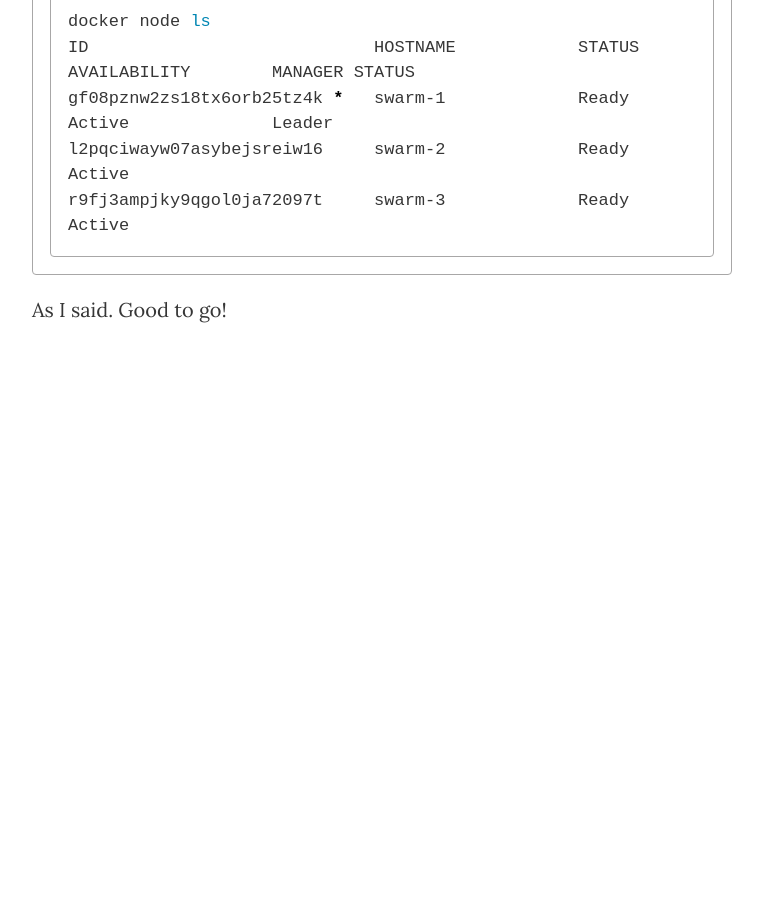
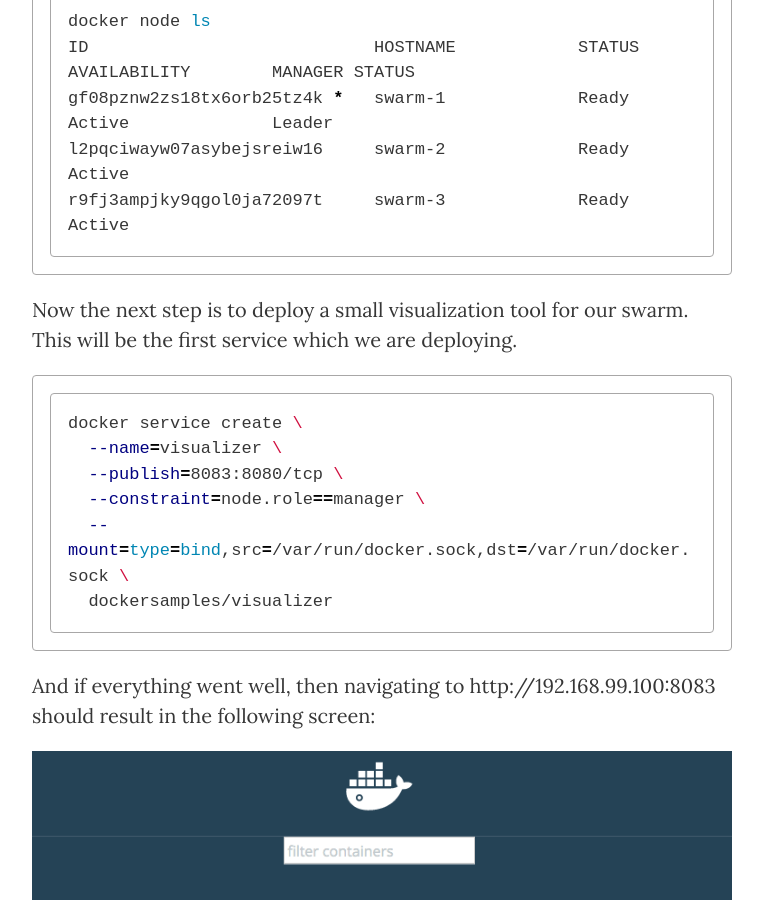
Before and after one commit to sandor-nemeth/sandor-nemeth.github.io, a Jekyll site: the page built from _posts/2017-11-19-swarm-cluster.md, in a window 1280 px wide and 900 px high, scrolled down 2961 px. Shown: the whole window, without its empty margins (258-1021 px from the left). Built offline with Jekyll 4.4.1, drawn with Linux system fonts in a browser that asks for light colours; before the commit the page ends 3366 px from its top, so only the background shows below that.

Commit message:
Add visualizer image

````diff
--- a/_posts/2017-11-19-swarm-cluster.md
+++ b/_posts/2017-11-19-swarm-cluster.md
@@ -82,4 +82,21 @@ l2pqciwayw07asybejsreiw16     swarm-2             Ready               Active
 r9fj3ampjky9qgol0ja72097t     swarm-3             Ready               Active
 ```
 
-As I said. Good to go!
+Now the next step is to deploy a small visualization tool for our swarm.
+This will be the first service which we are deploying.
+
+```bash
+docker service create \
+  --name=visualizer \
+  --publish=8083:8080/tcp \
+  --constraint=node.role==manager \
+  --mount=type=bind,src=/var/run/docker.sock,dst=/var/run/docker.sock \
+  dockersamples/visualizer
+```
+
+And if everything went well, then navigating to http://192.168.99.100:8083
+should result in the following screen:
+
+![Docker visualizer][visualizer]
+
+[visualizer]: {{ site.basurl }}/assets/images/docker_visualizer.png
````
